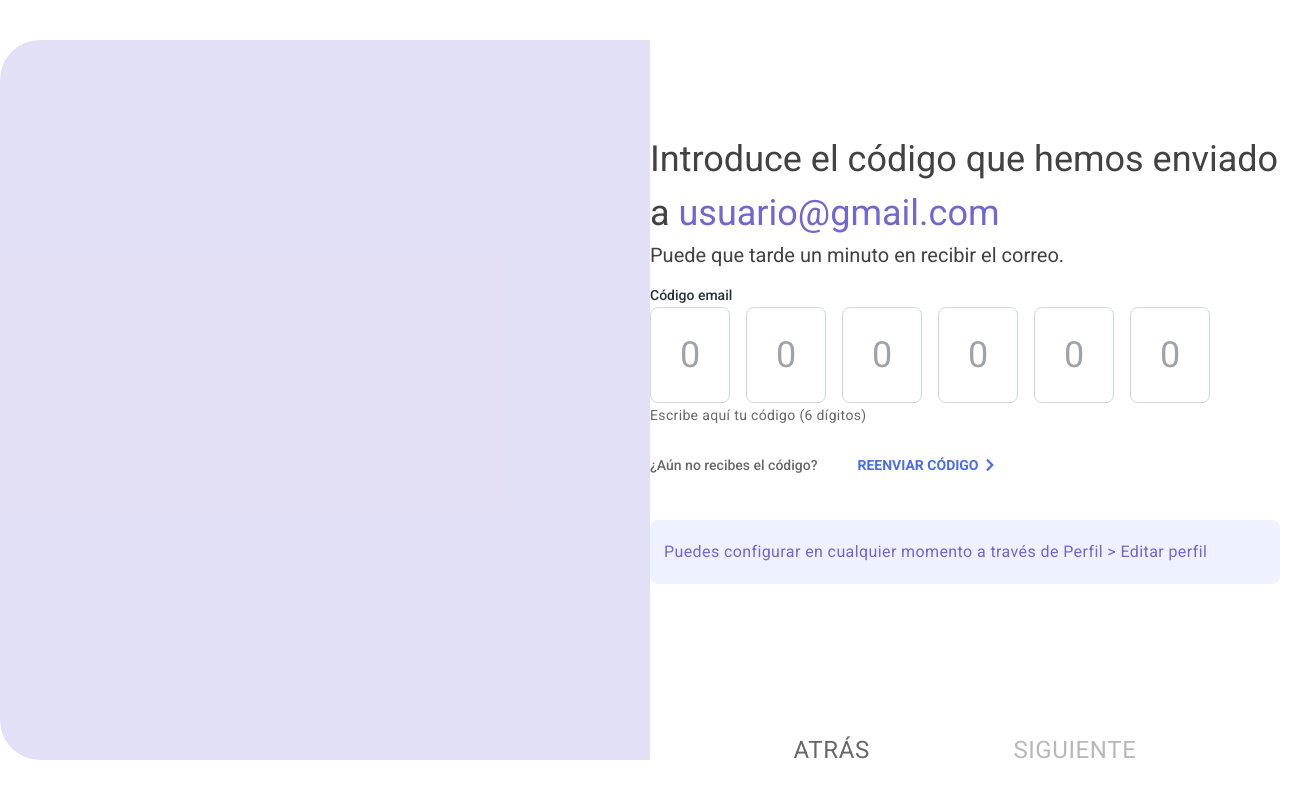
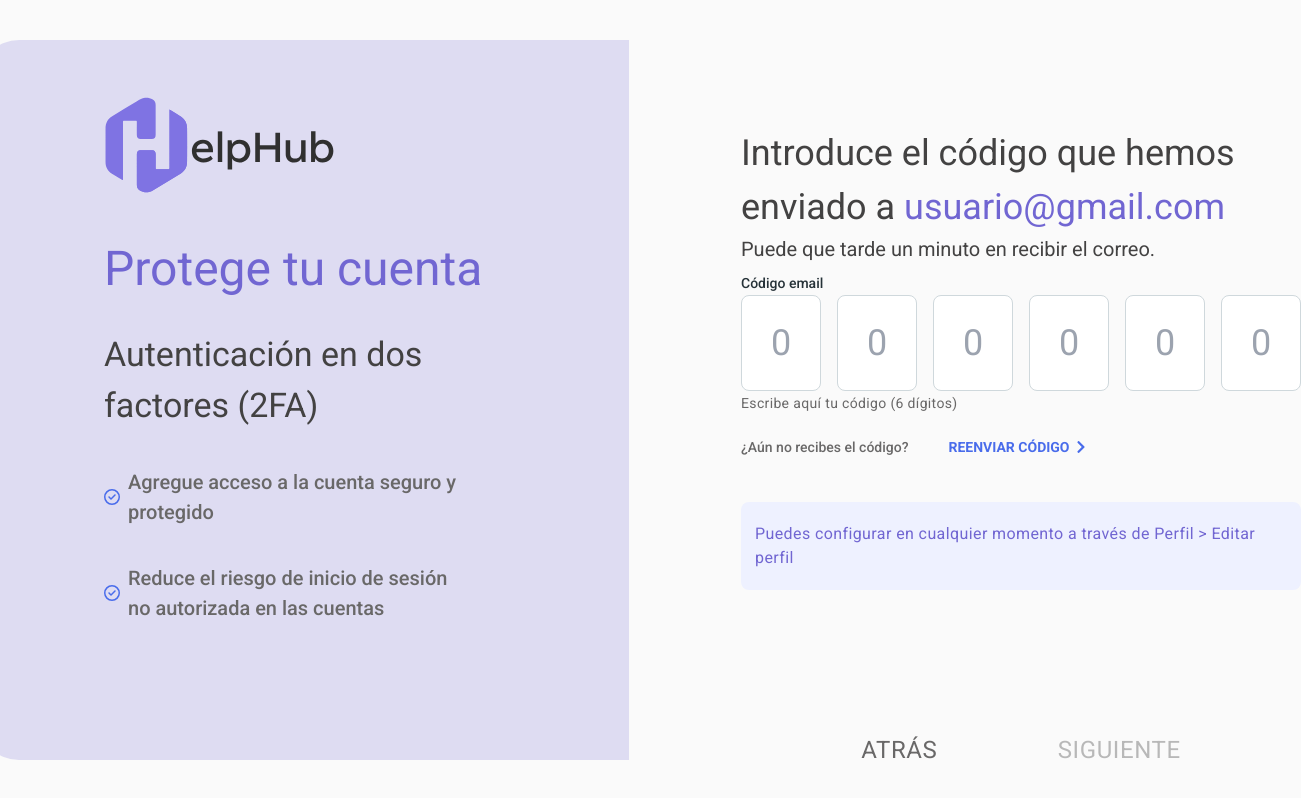
Before and after one commit to AdoptaUnJuniorPlatform/GT-HelpHub-Front, a React (Vite) app: page /codigo-seguridad in a window 1280 px wide. Shown: the whole page, 1301 px wide, since content can reach past the window. Built offline with nearby package versions, Linux system fonts and the light colour scheme; no server answers.

Commit message:
feat: Finished 2Fa screen layout

```diff
--- a/index.html
+++ b/index.html
@@ -6,7 +6,7 @@
     <meta name="viewport" content="width=device-width, initial-scale=1.0" />
     <title>Help Hub</title>
   </head>
-  <body>
+  <body class="bg-neutral-gray">
     <div id="root" ></div>
     <script type="module" src="/src/main.tsx"></script>
   </body>
--- a/src/components/Logo.tsx
+++ b/src/components/Logo.tsx
@@ -20,7 +20,7 @@ function Logo({ className, showInitial }: { className: string, showInitial: bool
 
         <svg
           xmlns="http://www.w3.org/2000/svg"
-          className={`w-full h-full ${className}`}
+          className={`${className}`}
           viewBox="0 0 155 65"
           fill="none"
         >
--- a/src/components/SideBar.tsx
+++ b/src/components/SideBar.tsx
@@ -98,7 +98,7 @@ function SideBar() {
         >
           <Logo
             showInitial={!open}
-            className={`transition-all delay-700 ease-in-out transform ${
+            className={`w-full h-full transition-all delay-700 ease-in-out transform ${
               open ? 'scale-100 opacity-100' : 'scale-50 opacity-100'
             }`}
           />
--- a/src/layouts/AuthLayout.tsx
+++ b/src/layouts/AuthLayout.tsx
@@ -2,9 +2,9 @@ import { AuthLayoutProps } from '../types/types';
 
 function AuthLayout({ children }: AuthLayoutProps) {
   return (
-    <main className="flex justify-center items-center w-screen min-h-screen font-roboto">
-      <section className="flex flex-col lg:flex-row lg:justify-around w-9/12 lg:h-auto h-full">
-        <aside className="flex justify-center items-center w-full lg:w-[650px] lg:h-[90vh] sm:h-[95vh] bg-violeta-20 flex-shrink-0 text-neutral-black p-4 lg:p-0
+    <main className="flex justify-center items-center w-screen min-h-screen font-roboto not-italic px-24 gap-28">
+      <section className="flex flex-col items-center lg:flex-row max-w-5xl h-full">
+        <aside className="flex flex-col justify-center items-center w-full lg:w-[650px] h-[90dvh] bg-violeta-20 flex-shrink-0 text-neutral-black p-4
   rounded-b-[40px] lg:rounded-l-[40px] lg:rounded-b-none">
           {children[0]}
         </aside>
--- a/src/pages/Auth2Fa.tsx
+++ b/src/pages/Auth2Fa.tsx
@@ -9,6 +9,8 @@ import useForm from "../hooks/useForm";
 import AuthLayout from "../layouts/AuthLayout";
 import { loginUserMail, registerUser, registerUserMail } from "../services/AuthService";
 import { RegisterRequest } from "../types/AuthServiceTypes";
+import Logo from "../components/Logo";
+import { FaRegCircleCheck } from "react-icons/fa6";
 
 function Auth2Fa() {
   const { registerData, setRegisterData, isLoggedIn, loginData, token } = useAuthContext();
@@ -62,7 +64,8 @@ function Auth2Fa() {
           }
         }
       } else {
-        console.error("Codio incorrecto, intenta de nuevo.")
+        console.error("Codigo incorrecto, intenta de nuevo.")
+        alert("Codigo incorrecto. Por favor, intenta de nuevo.");
         navigate('/')
       }
     },
@@ -108,14 +111,34 @@ function Auth2Fa() {
 
   return (
     <AuthLayout>
-      <p></p>
+      <div className="flex flex-col w-9/12 h-[58.5rem] items-center justify-center gap-10 -mt-20">
+        <div className="flex flex-col justify-center items-start w-full pl-7">
+          <Logo
+            showInitial={false}
+            className="w-60 h-24"
+          />
+        </div>
+        <div className="flex flex-col justify-center items-start gap-9">
+          <h1 className="text-5xl font-notmal leadind-normal text-violeta-100 mt-10">Protege tu cuenta</h1>
+          <h2 className="text-[34px] font-normal leading-normal max-w-[400px]">Autenticación en dos factores (2FA)</h2>
+          <div className="flex items-center gap-2 max-w-[360px]">
+            <span><FaRegCircleCheck className="fill-celeste-100"/></span>
+            <h3 className="text-xl font-medium leading-normal text-black-80">Agregue acceso a la cuenta seguro y protegido</h3>
+          </div>
+          <div className="flex items-center gap-2 max-w-[360px]">
+            <span><FaRegCircleCheck className="fill-celeste-100"/></span>
+            <h3 className="text-xl font-medium leading-normal text-black-80">Reduce el riesgo de inicio de sesión no autorizada en las cuentas</h3>
+          </div>
+        </div>
+
+      </div>
       <form
         onSubmit={handleSubmit}
         className="flex flex-col h-full"
       >
-        <div className="max-w-[700px] w-full h-full flex flex-col justify-evenly mx-auto">
+        <div className=" w-full h-full flex flex-col justify-evenly mx-auto">
           <div className="w-full">
-            <h1 className=" max-w-[650px] w-full text-4xl text-neutral-black font normal leading-normal">Introduce el código que hemos enviado a <span className="text-violeta-100">usuario@gmail.com</span></h1>
+            <h1 className="w-full text-4xl text-neutral-black font normal leading-normal">Introduce el código que hemos enviado a <span className="text-violeta-100">usuario@gmail.com</span></h1>
             <p className="text-[20px] font-normal leading-normal text-neutral-black">Puede que tarde un minuto en recibir el correo. </p>
           </div>
           <div className="w-full -mt-20">
@@ -142,7 +165,7 @@ function Auth2Fa() {
                 onClick={handleResendCode}
               />
             </div>
-            <div className="w-full py-5 px-[14px] gap-3 self rounded-lg bg-[#EEF1FF]">
+            <div className=" w-full py-5 px-[14px] gap-3 self rounded-lg bg-[#EEF1FF]">
               <p className="text-violeta-100 text-base font-normal leading-normal tracking-wide">
                 Puedes configurar en cualquier momento a través de
                 <span> Perfil &gt; Editar perfil</span>
```
